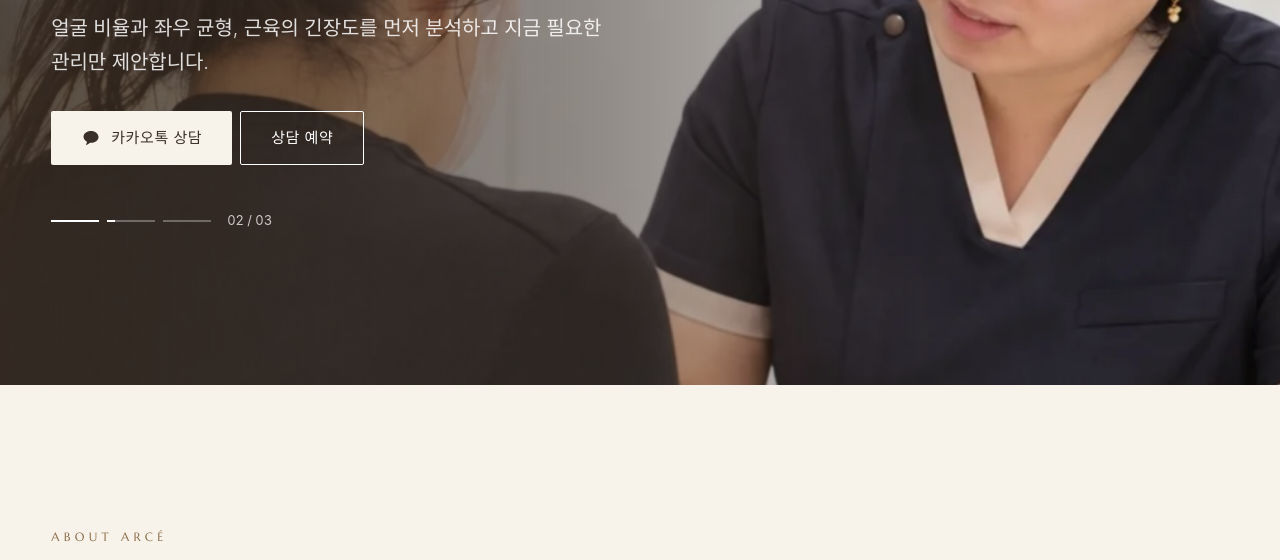
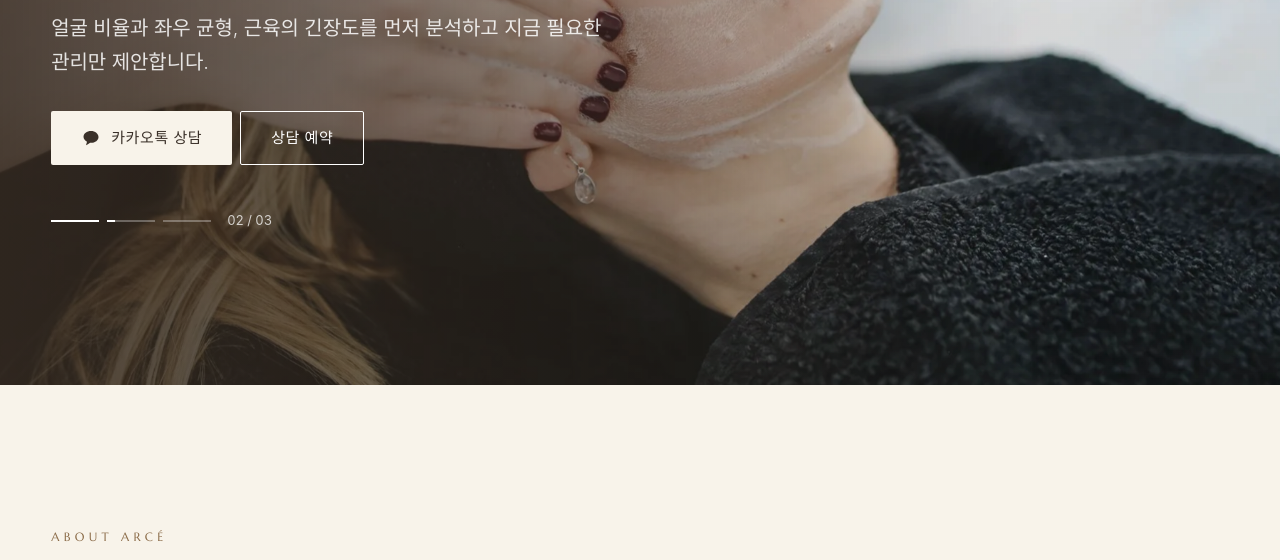
Before and after one commit to JunsCreuel/arce-aesthetic, a plain HTML site: page index.html in a window 1280 px wide. Shown: the part 415-975 px from the top of the page. Drawn offline with nearby package versions, Linux system fonts and the light colour scheme; a web font is replaced by a local one.

Commit message:
메인 두 번째 슬라이드 사진 교체 (무료 상업용 사진)

```diff
--- a/index.html
+++ b/index.html
@@ -35,7 +35,7 @@
 <main>
 <section class="hs" id="hs">
   <h1 class="sr-only">아르쎄에스테틱 김해 장유 윤곽관리 · 조막얼굴메소드®</h1>
-  <div class="hs__slide on" aria-hidden="true"><img src="assets/corridor.webp" alt="" style="object-position:50% 40%" fetchpriority="high"></div><div class="hs__slide" aria-hidden="true"><img src="assets/consult.webp" alt="" style="object-position:72% 22%" loading="lazy"></div><div class="hs__slide" aria-hidden="true"><img src="assets/stock-hero3.webp" alt="" style="object-position:60% 45%" loading="lazy"></div>
+  <div class="hs__slide on" aria-hidden="true"><img src="assets/corridor.webp" alt="" style="object-position:50% 40%" fetchpriority="high"></div><div class="hs__slide" aria-hidden="true"><img src="assets/stock-hero2.webp" alt="" style="object-position:25% 40%" loading="lazy"></div><div class="hs__slide" aria-hidden="true"><img src="assets/stock-hero3.webp" alt="" style="object-position:60% 45%" loading="lazy"></div>
   <div class="wrap hs__copy">
     <div id="top" style="position:absolute;inset:0;pointer-events:none"></div>
     <div class="hs__txt on"><p class="hs__en">FACE CONTOUR, REBALANCED</p><p class="hs__t">얼굴을 더하지 않고,<br>흩어진 균형을 바로잡습니다</p><p class="hs__d">26년간 윤곽관리 한 분야에 집중해 온 대표원장이 해부학을 바탕으로 직접 진단하고 관리합니다.</p></div><div class="hs__txt"><p class="hs__en">1:1 PERSONAL CONSULTATION</p><p class="hs__t">관리 전, 원장이<br>직접 진단합니다</p><p class="hs__d">얼굴 비율과 좌우 균형, 근육의 긴장도를 먼저 분석하고 지금 필요한 관리만 제안합니다.</p></div><div class="hs__txt"><p class="hs__en">HAND TECHNIQUE × PREMIUM DEVICE</p><p class="hs__t">정교한 손기술 위에<br>엄선한 정품 장비</p><p class="hs__d">프랑스 LPG®, 스페인 Termosalud 등 검증된 장비를 손기술과 함께 설계해 관리의 깊이를 더합니다.</p></div>
```
Also changed, not shown: assets/stock-hero2.webp (added).
